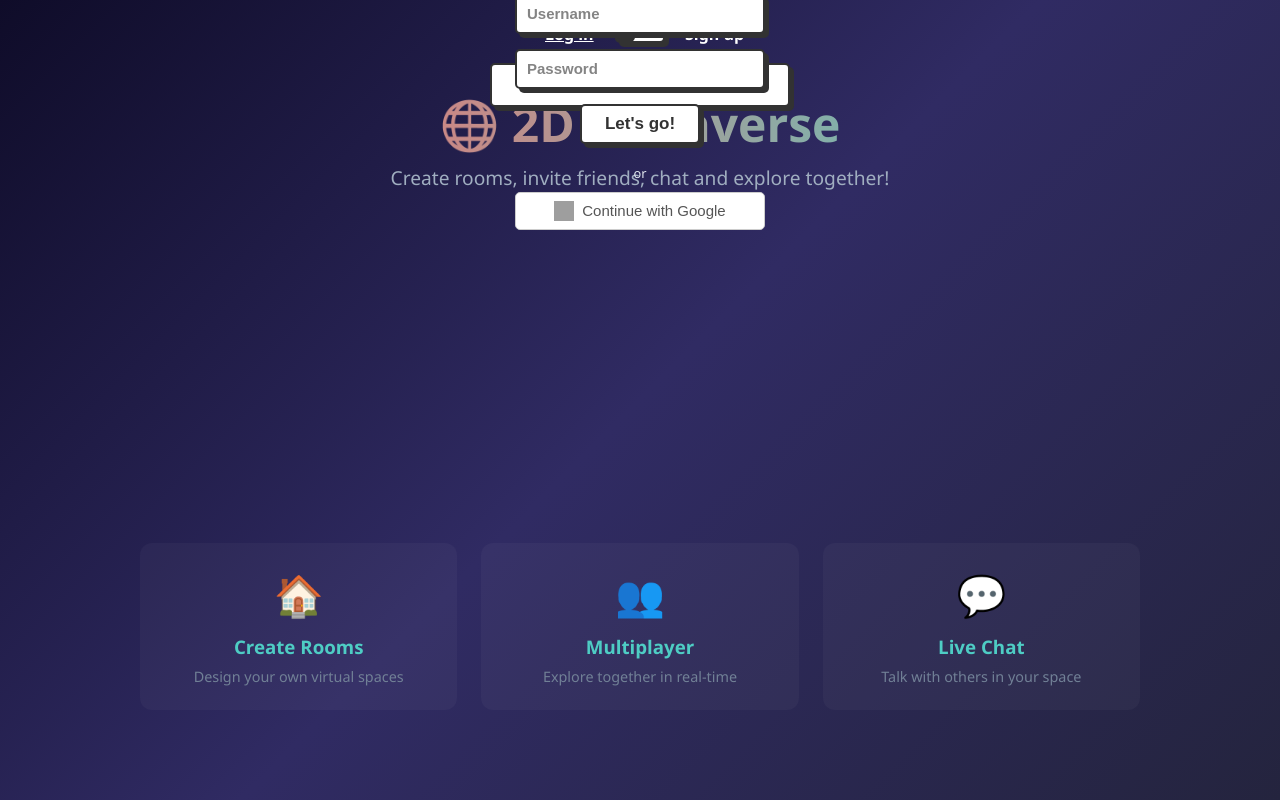
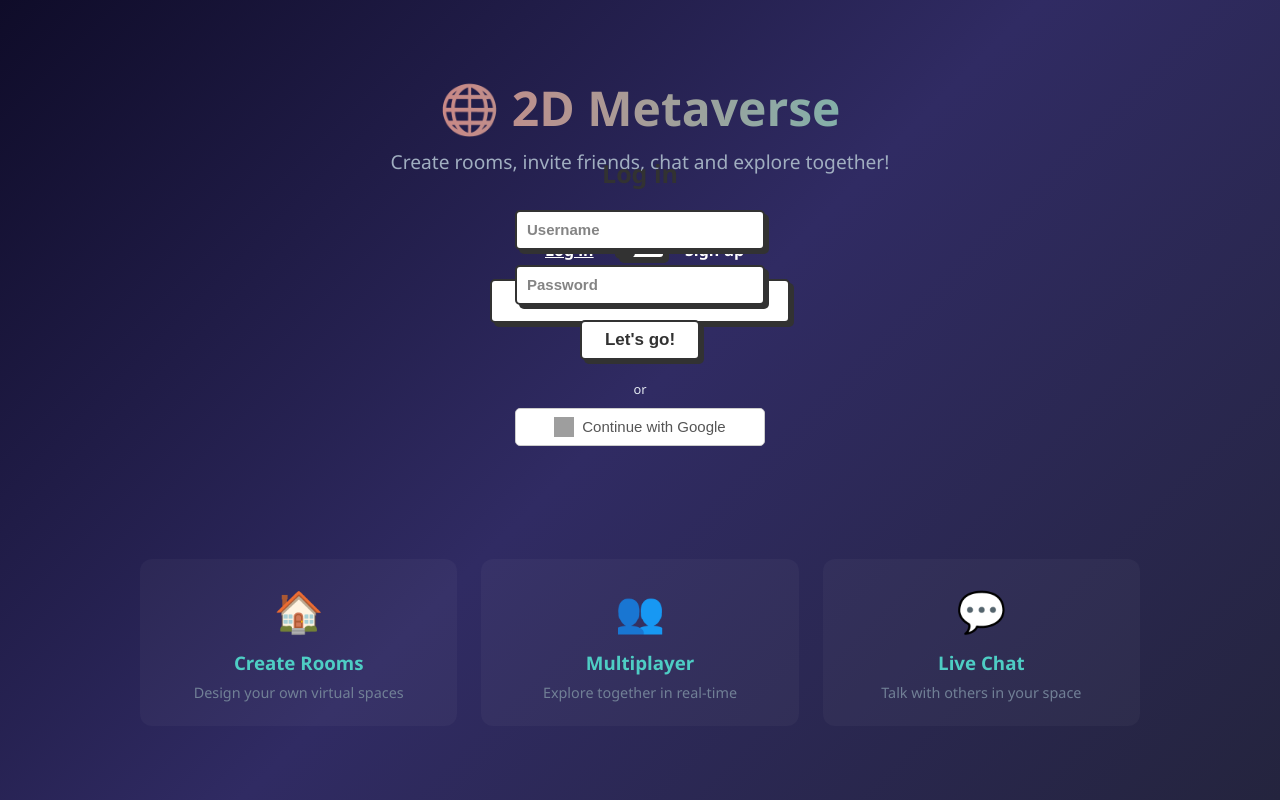
Before and after one commit to genosis18m/Metaverse_go, a React (Vite) app in the folder frontend/: page / in a window 1280 px wide. Built offline with nearby package versions, Linux system fonts and the light colour scheme; no server answers; grey boxes are pictures that could not be loaded.

Commit message:
fix: Login Card Positioning (Removed offset)

```diff
--- a/frontend/src/index.css
+++ b/frontend/src/index.css
@@ -785,7 +785,7 @@ body {
 }
 
 .switch {
-  transform: translateY(-200px);
+  /* transform: translateY(-200px); Removed to fix centering */
   position: relative;
   display: flex;
   flex-direction: column;
@@ -794,6 +794,7 @@ body {
   gap: 30px;
   width: 50px;
   height: 20px;
+  margin-top: 2rem; /* Add some space from hero */
 }
 
 .card-side::before {
```
